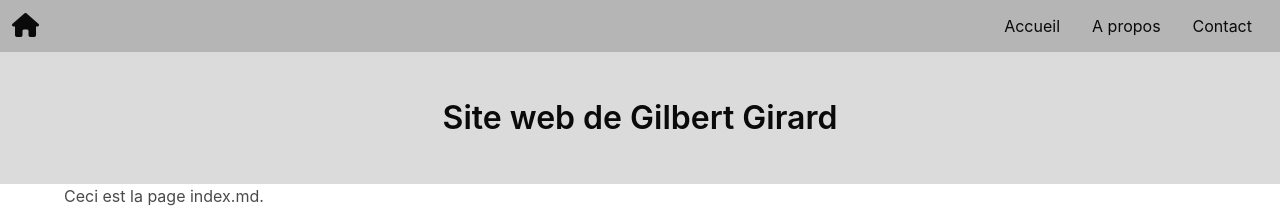
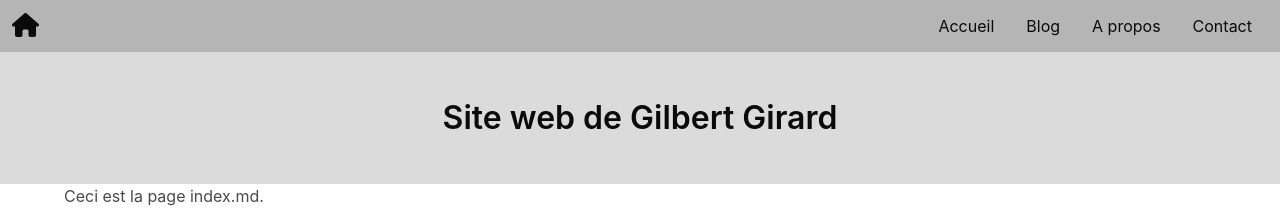
Before and after one commit to gilbiere/jeckyll-1, a Jekyll site: the page built from index.md, in a window 1280 px wide. Shown: the top 209 px of the page. Built offline with Jekyll 4.4.1, drawn with Linux system fonts in a browser that asks for light colours; nearby versions of some CDN libraries.

Commit message:
Ajout Blog au MenuTop

```diff
--- a/_data/menu-top.yml
+++ b/_data/menu-top.yml
@@ -1,5 +1,8 @@
 - title: Accueil
   link: /
+
+- title: Blog
+  link: /blog/
 
 - title: A propos
   link: /apropos/
```
